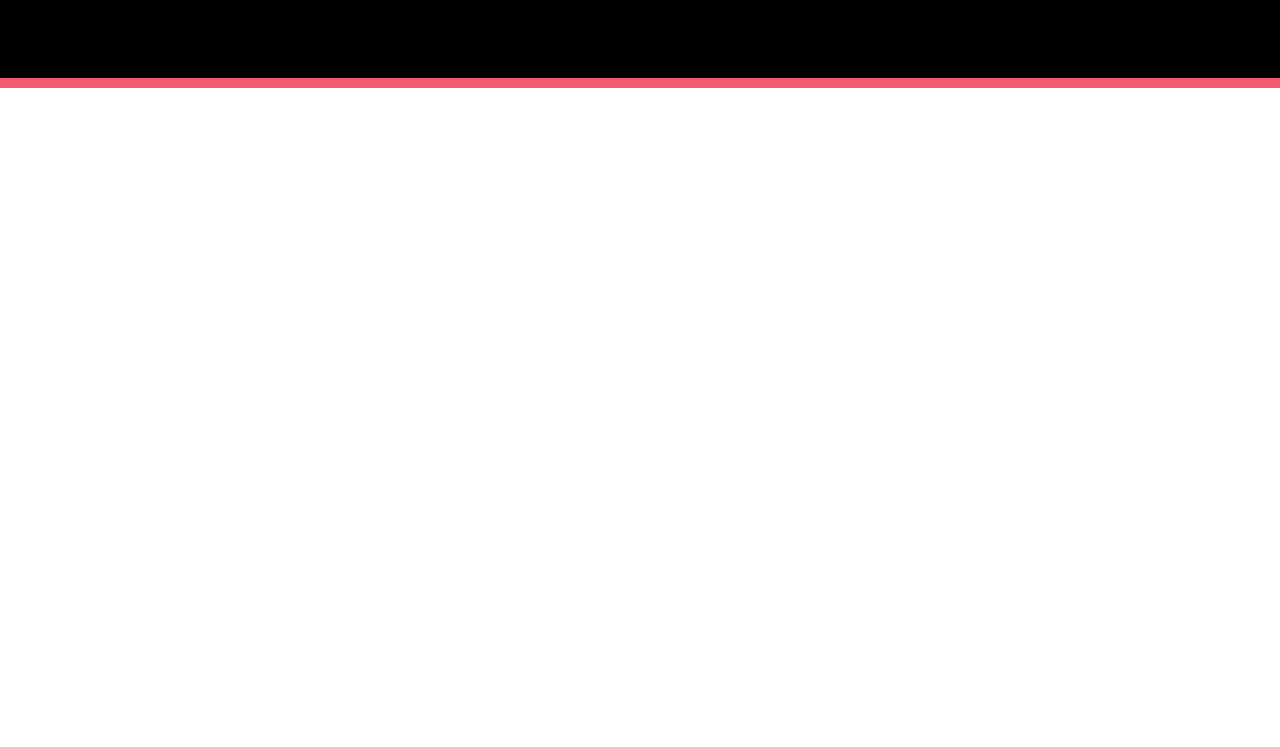
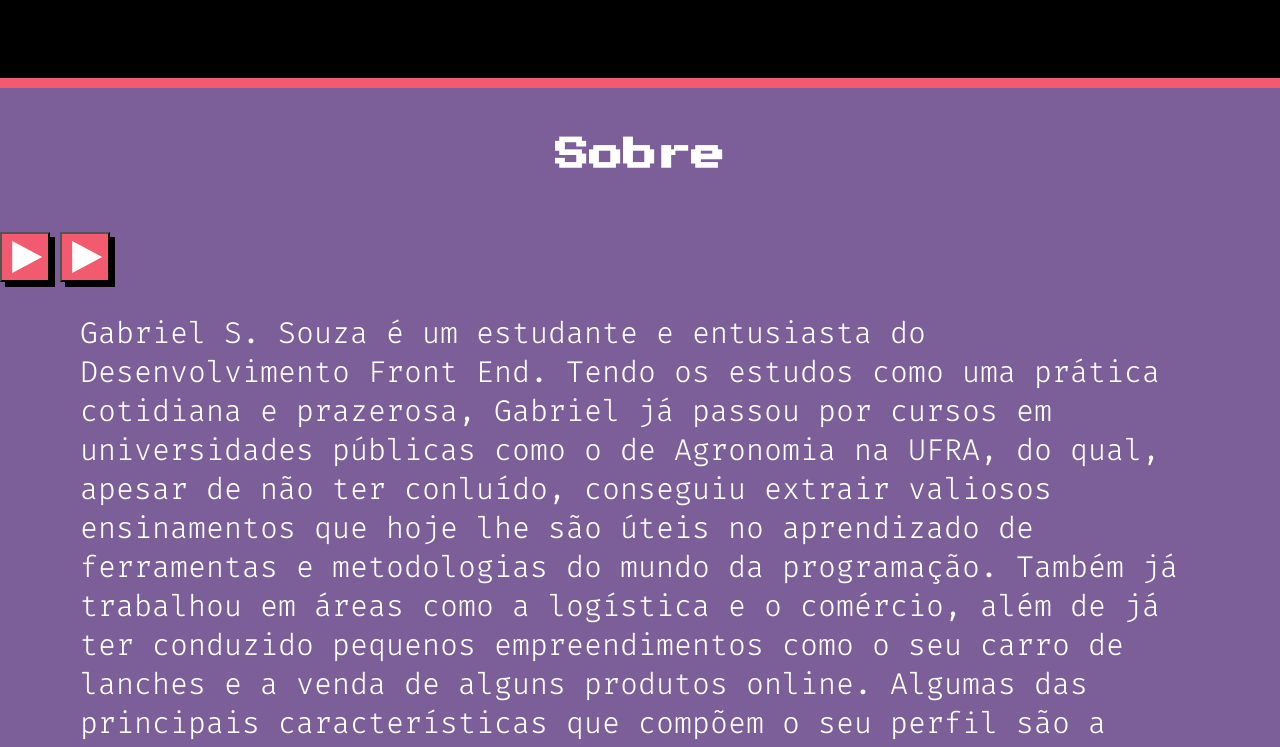
Before and after one commit to Gabriel-S-Souza/Gabriel-S-Souza.github.io, a plain HTML site: page index.html in a window 1280 px wide. Shown: the part 2047-2794 px from the top of the page. Before the commit the page ends 2135 px from the top, so only its background shows below. Drawn offline with Linux system fonts and the light colour scheme.

Commit message:
Criação da seção 'sobre', adição do texto e botões do carrosel

```diff
--- /dev/null
+++ b/css/components/button-arrow.css
@@ -0,0 +1,23 @@
+.button-arrow {
+    width: 50px;
+    height: 50px;
+    background-color: #F25A70;
+    box-shadow: 5px 5px 0px #000000;
+    cursor: pointer;
+}
+
+.button-arrow::before {
+    content: "";
+    display: block;
+    box-sizing: border-box;
+    width: 16px;
+    height: 16px;
+    border: 16px solid transparent;
+    border-right: 0px transparent;
+    border-left: 30px solid #fff;
+    transform: translateX(14%);
+}
+
+.button-arrow .content {
+    display: none;
+}
--- /dev/null
+++ b/css/components/main-texto.css
@@ -0,0 +1,9 @@
+.main-texto {
+    font-family: 'Fira Code', Arial, Helvetica, sans-serif;
+    font-size: 30px;
+    line-height: 39px;
+    font-weight: 300;
+    color: #FFF;
+    margin-left: 80px;
+    margin-right: 80px;
+}
--- a/css/components/section-page.css
+++ b/css/components/section-page.css
@@ -14,3 +14,8 @@
     background-color: #000;
     border-bottom: 10px solid  #F25A70;
 }
+
+.section-page.-sobre {
+    background-color: #7C5E99;
+    border-bottom: 10px solid  #000;
+}
--- a/index.html
+++ b/index.html
@@ -20,6 +20,8 @@
         <link rel="stylesheet" href="css/components/wrapper-skill.css">
         <link rel="stylesheet" href="css/components/project-icon.css">
         <link rel="stylesheet" href="css/components/wrapper-project.css">
+        <link rel="stylesheet" href="css/components/main-texto.css">
+        <link rel="stylesheet" href="css/components/button-arrow.css">
     </head>
     <body>
         <header>
@@ -125,5 +127,22 @@
                 </a>
             </div>
         </section>
+        <section class="section-page -sobre">
+            <h2 class="main-title -second">Sobre</h2>
+            <button class="button-arrow -left"><span class="content">Esquerda</span></button>
+            <button class="button-arrow -right"><span class="content">Direita</span></button>
+
+            <p class="main-texto">
+                Gabriel S. Souza é um estudante e entusiasta do Desenvolvimento Front End.
+                Tendo os estudos como uma prática cotidiana e prazerosa, Gabriel já passou por
+                cursos em universidades públicas como o de Agronomia na UFRA, do qual, apesar de
+                não ter conluído, conseguiu extrair valiosos ensinamentos que hoje lhe são úteis
+                no aprendizado de ferramentas e metodologias do mundo da programação. Também já
+                trabalhou em áreas como a logística e o comércio, além de já ter conduzido pequenos
+                empreendimentos como o seu carro de lanches e a venda de alguns produtos online. Algumas das principais características que compõem o seu perfil são a curiosidade,
+                a criatividade e uma mentalidade voltada à resolução de problemas.
+            </p>
+
+        </section>
     </body>
 </html>
```
